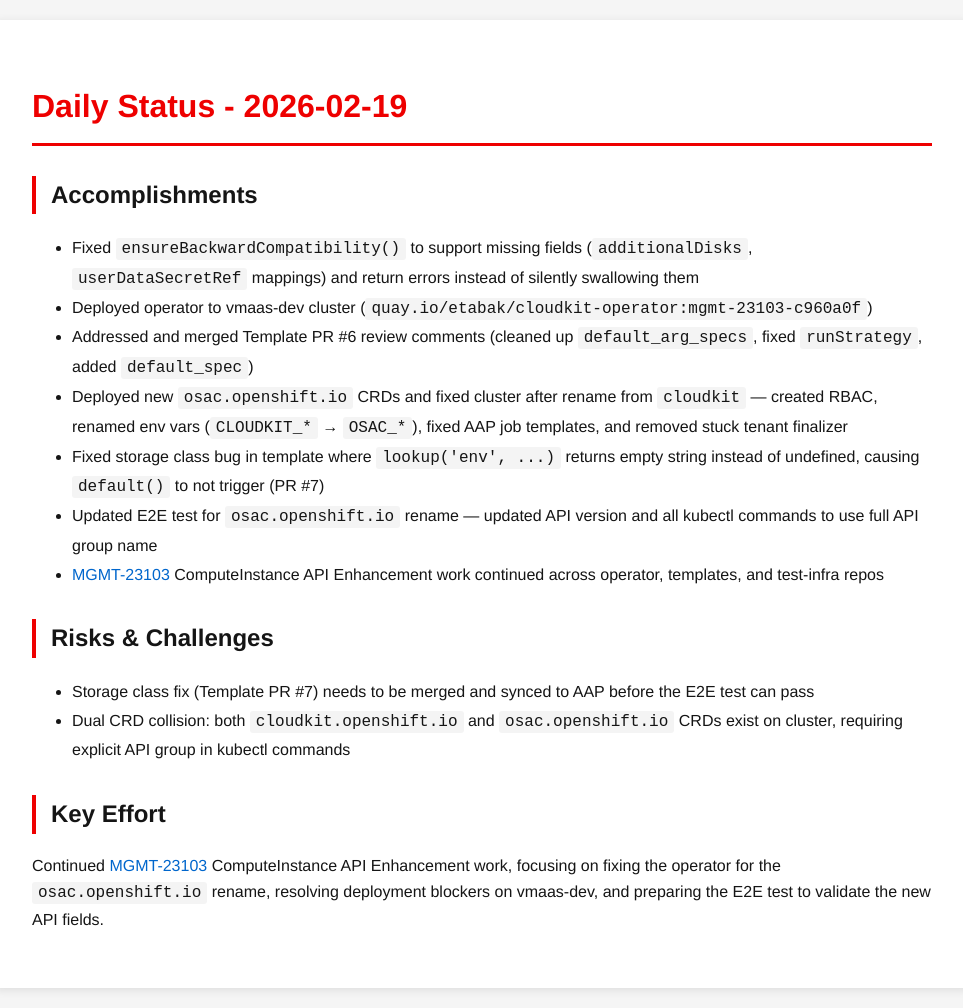
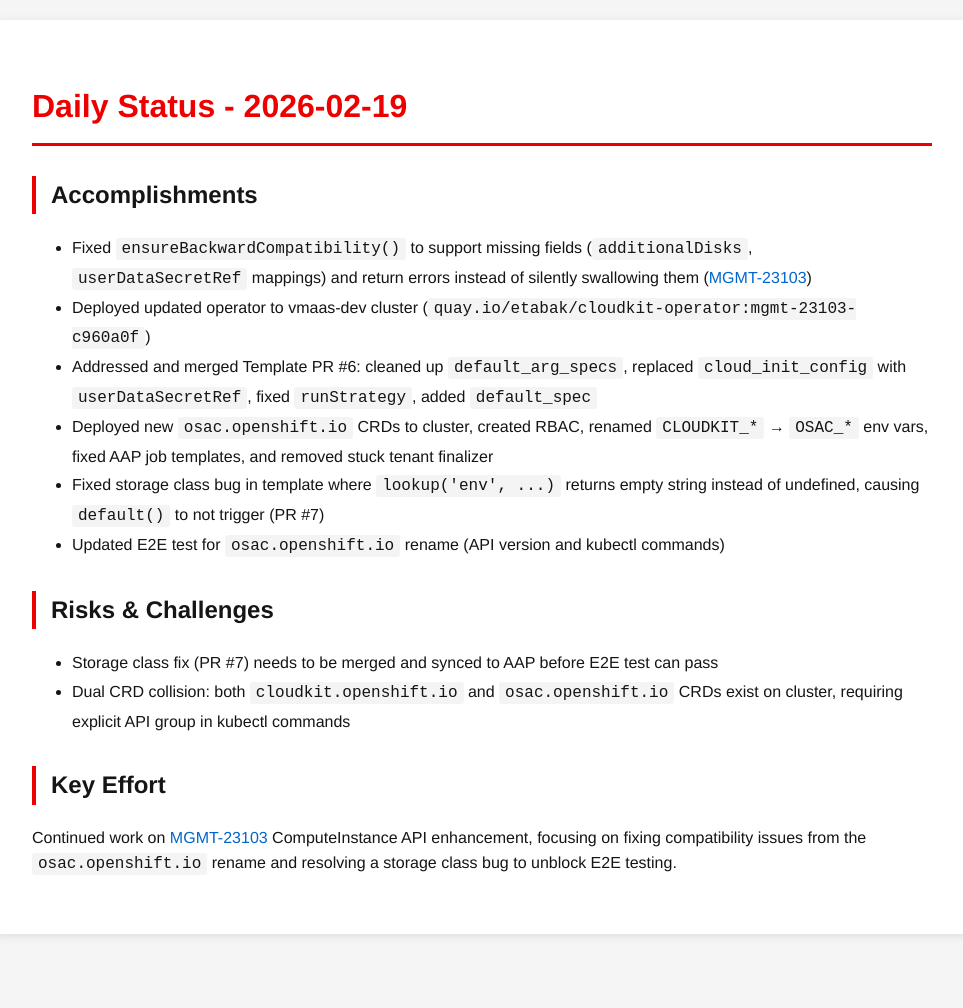
Before and after one commit to tzvatot/daily-status, a Jekyll site: the page built from 2026-02-19.md, in a window 1280 px wide. Shown: the whole page, without its empty margins (158-1121 px from the left). Built offline with Jekyll 4.4.1, drawn with Linux system fonts in a browser that asks for light colours; after the commit the page ends 954 px from its top, so only the background shows below that.

Commit message:
Daily status update - 2026-02-19

```diff
--- a/2026-02-19.md
+++ b/2026-02-19.md
@@ -7,17 +7,16 @@ date: 2026-02-19
 # Daily Status - 2026-02-19
 
 ## Accomplishments
-- Fixed `ensureBackwardCompatibility()` to support missing fields (`additionalDisks`, `userDataSecretRef` mappings) and return errors instead of silently swallowing them
-- Deployed operator to vmaas-dev cluster (`quay.io/etabak/cloudkit-operator:mgmt-23103-c960a0f`)
-- Addressed and merged Template PR #6 review comments (cleaned up `default_arg_specs`, fixed `runStrategy`, added `default_spec`)
-- Deployed new `osac.openshift.io` CRDs and fixed cluster after rename from `cloudkit` — created RBAC, renamed env vars (`CLOUDKIT_*` → `OSAC_*`), fixed AAP job templates, and removed stuck tenant finalizer
+- Fixed `ensureBackwardCompatibility()` to support missing fields (`additionalDisks`, `userDataSecretRef` mappings) and return errors instead of silently swallowing them ([MGMT-23103](https://issues.redhat.com/browse/MGMT-23103))
+- Deployed updated operator to vmaas-dev cluster (`quay.io/etabak/cloudkit-operator:mgmt-23103-c960a0f`)
+- Addressed and merged Template PR #6: cleaned up `default_arg_specs`, replaced `cloud_init_config` with `userDataSecretRef`, fixed `runStrategy`, added `default_spec`
+- Deployed new `osac.openshift.io` CRDs to cluster, created RBAC, renamed `CLOUDKIT_*` → `OSAC_*` env vars, fixed AAP job templates, and removed stuck tenant finalizer
 - Fixed storage class bug in template where `lookup('env', ...)` returns empty string instead of undefined, causing `default()` to not trigger (PR #7)
-- Updated E2E test for `osac.openshift.io` rename — updated API version and all kubectl commands to use full API group name
-- [MGMT-23103](https://issues.redhat.com/browse/MGMT-23103) ComputeInstance API Enhancement work continued across operator, templates, and test-infra repos
+- Updated E2E test for `osac.openshift.io` rename (API version and kubectl commands)
 
 ## Risks & Challenges
-- Storage class fix (Template PR #7) needs to be merged and synced to AAP before the E2E test can pass
+- Storage class fix (PR #7) needs to be merged and synced to AAP before E2E test can pass
 - Dual CRD collision: both `cloudkit.openshift.io` and `osac.openshift.io` CRDs exist on cluster, requiring explicit API group in kubectl commands
 
 ## Key Effort
-Continued [MGMT-23103](https://issues.redhat.com/browse/MGMT-23103) ComputeInstance API Enhancement work, focusing on fixing the operator for the `osac.openshift.io` rename, resolving deployment blockers on vmaas-dev, and preparing the E2E test to validate the new API fields.
+Continued work on [MGMT-23103](https://issues.redhat.com/browse/MGMT-23103) ComputeInstance API enhancement, focusing on fixing compatibility issues from the `osac.openshift.io` rename and resolving a storage class bug to unblock E2E testing.
```
